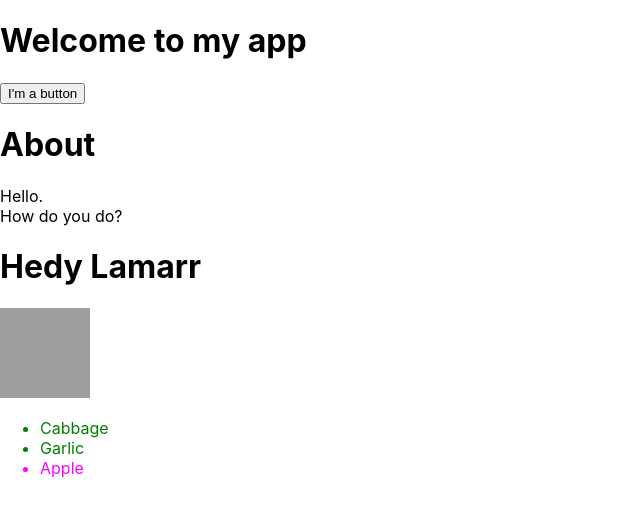
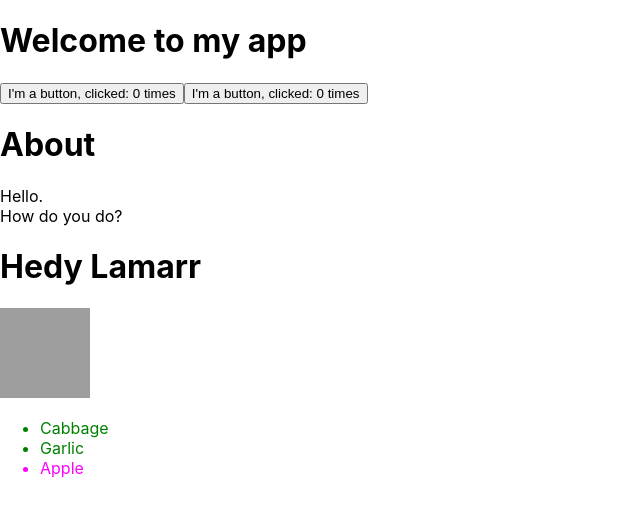
Before and after one commit to Njambi-M/Learning_React, a React (Create React App) app: page / in a window 1280 px wide. Shown: the top 516 px of the page, without its empty margins (0-640 px from the left). Built offline with nearby package versions, Linux system fonts and the light colour scheme; grey boxes are pictures that could not be loaded.

Commit message:
feat: updating the screen

```diff
--- a/src/App.tsx
+++ b/src/App.tsx
@@ -11,6 +11,7 @@
   <div>
         <h1>Welcome to my app</h1>
         <MyButton/>
+        <MyButton/>
         <AboutPage/>
         <Profile/>
         <ShoppingList/>
--- a/src/components/MyButton.tsx
+++ b/src/components/MyButton.tsx
@@ -1,9 +1,14 @@
+import {useState} from "react";
+
 function MyButton(){
+
+    const[count, setCount] = useState(0);
     function handleClick(){
         alert('Button was clicked!')
+        setCount(count + 1);
     }
     return(
-        <button onClick = {handleClick}>I'm a button</button>
+        <button onClick = {handleClick}>I'm a button, clicked: {count} times</button>
     );
 }
 
```
